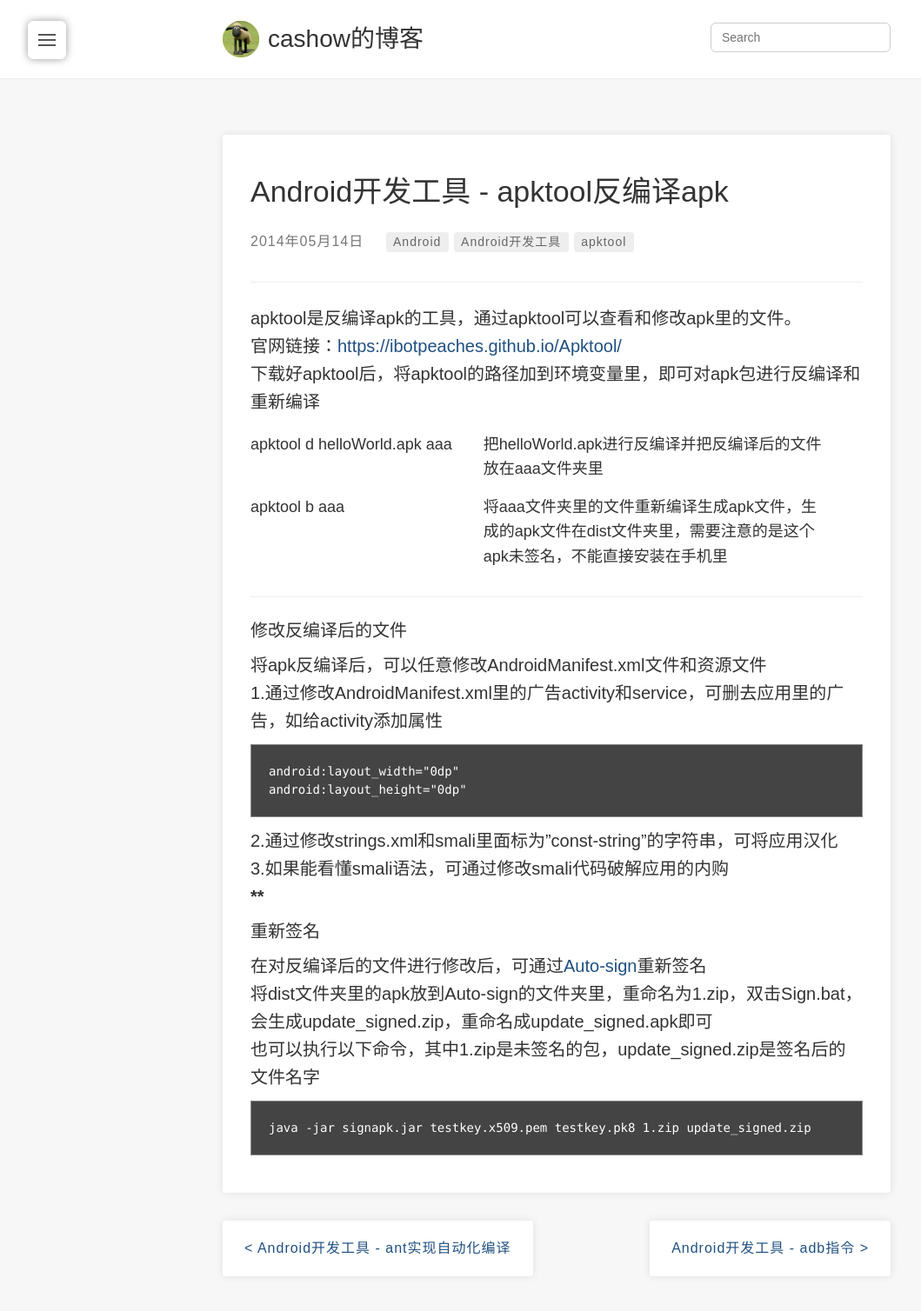
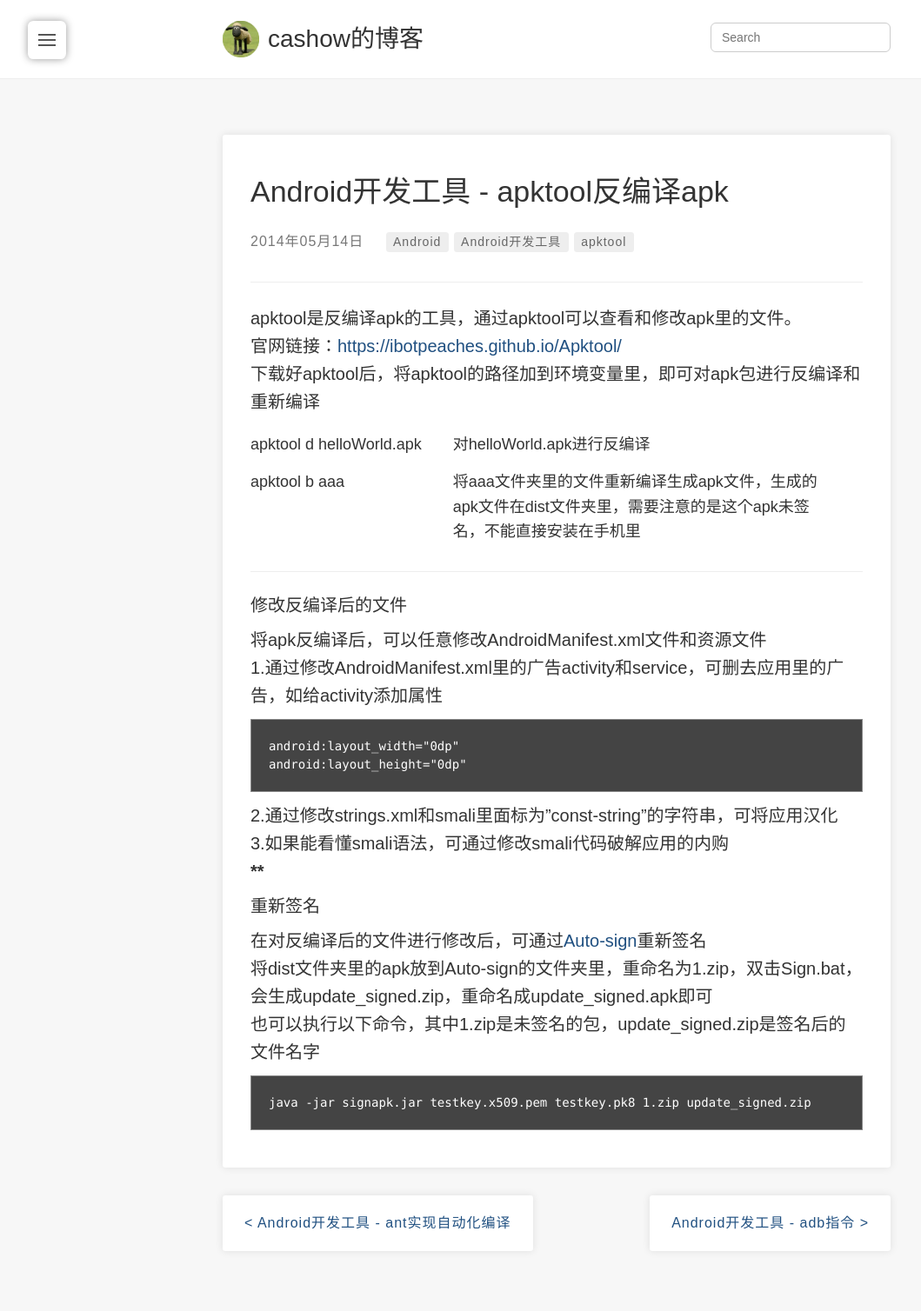
Before and after one commit to cashow/cashow.github.io, a Jekyll site: the page built from _posts/2014-05-14-Android-developer-tools-apktool.md, in a window 1280 px wide. Shown: the whole page at 87% size, without its empty margins (0-1059 px from the left). Built offline with Jekyll 4.4.1, drawn with Linux system fonts in a browser that asks for light colours; nearby versions of some CDN libraries; Markdown is read by kramdown in place of the engine named in the settings; after the commit the page ends 1479 px from its top, so only the background shows below that.

Commit message:
更新apktool的使用方法

```diff
--- a/_posts/2014-05-14-Android-developer-tools-apktool.md
+++ b/_posts/2014-05-14-Android-developer-tools-apktool.md
@@ -10,8 +10,8 @@
 下载好apktool后，将apktool的路径加到环境变量里，即可对apk包进行反编译和重新编译
 <table>
    <tr>
-      <td>apktool d helloWorld.apk aaa</td>
-      <td>把helloWorld.apk进行反编译并把反编译后的文件放在aaa文件夹里</td>
+      <td>apktool d helloWorld.apk</td>
+      <td>对helloWorld.apk进行反编译</td>
    </tr>
    <tr>
       <td>apktool b aaa</td>
```
